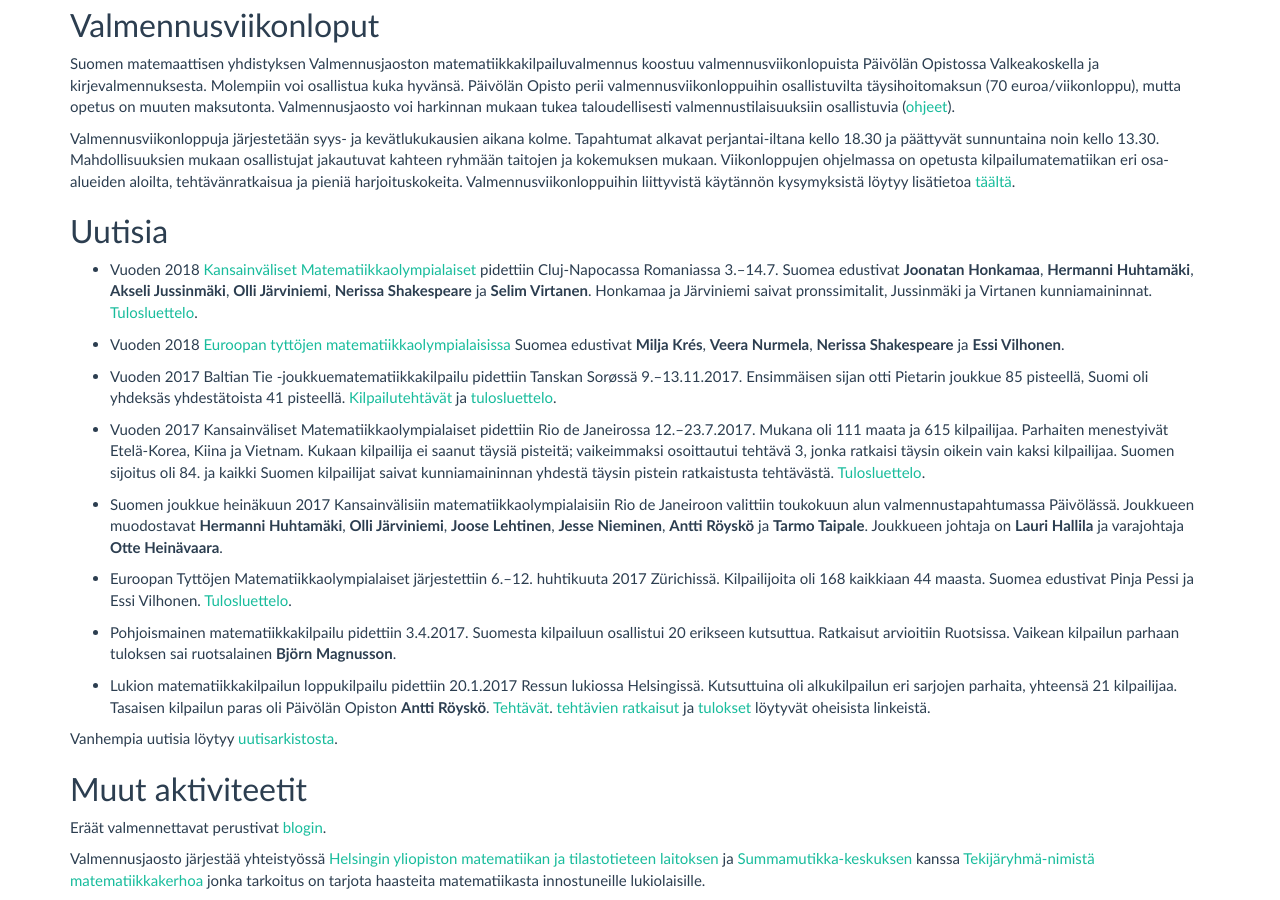
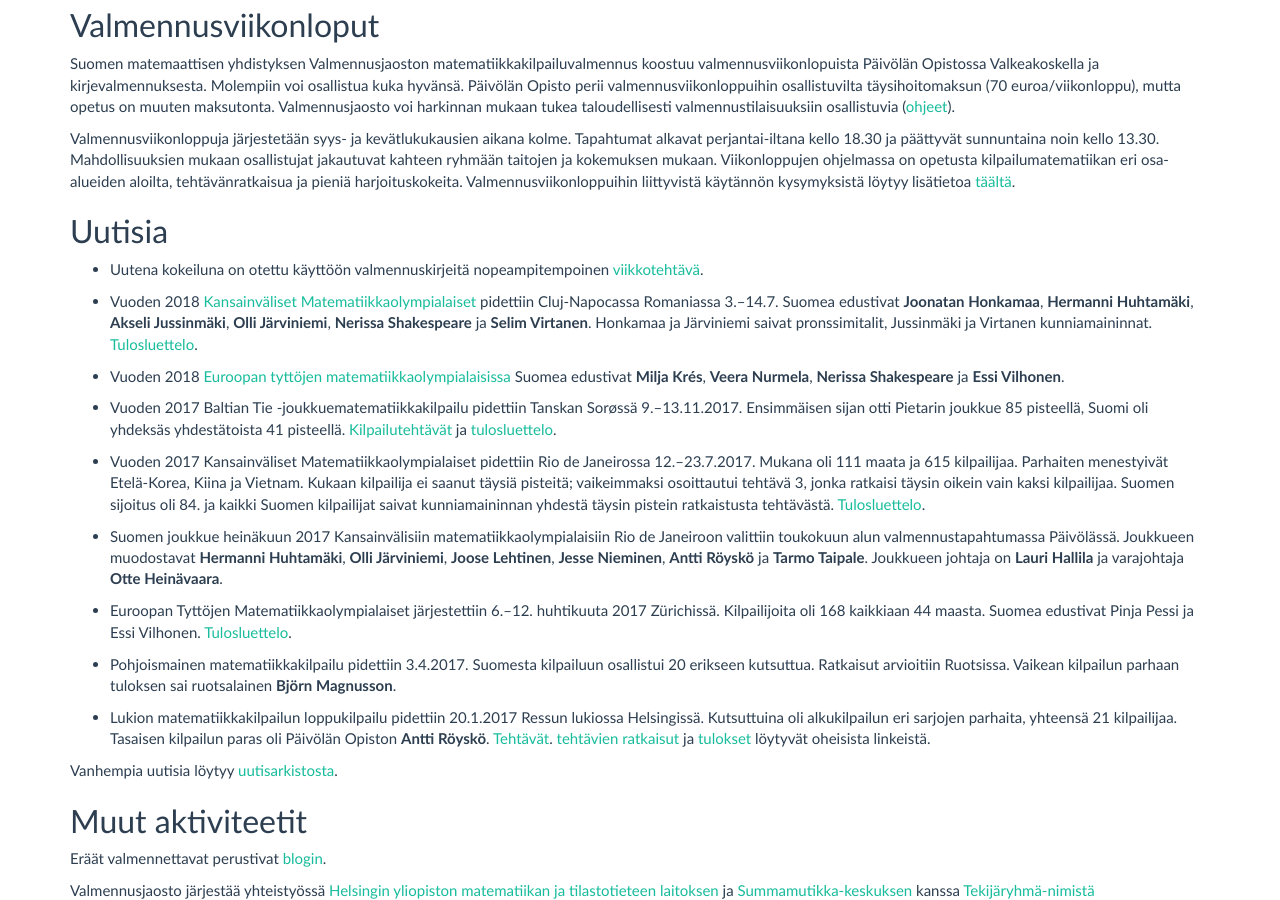
Before and after one commit to matematiikkakilpailut/matematiikkakilpailut.github.io, a Jekyll site: the page built from index.md, in a window 1280 px wide and 900 px high, scrolled down 551 px. Built offline with Jekyll 4.4.1, drawn with Linux system fonts in a browser that asks for light colours.

Commit message:
Viikkotehtävä

```diff
--- a/index.md
+++ b/index.md
@@ -60,6 +60,8 @@ harjoituskokeita. Valmennus&shy;viikonloppuihin liittyvistä käytännön
 kysymyksistä löytyy lisätietoa [täältä](kaytanto).
 
 ## <a name="uutisia"></a>Uutisia
+
+* Uutena kokeiluna on otettu käyttöön valmennuskirjeitä nopeampitempoinen [viikkotehtävä](https://keskustelu.matematiikkakilpailut.fi/c/viikkotehtavat).
 
 * Vuoden 2018 [Kansainväliset Matematiikkaolympialaiset](http://www.imo2018.org/) pidettiin Cluj-Napocassa Romaniassa 3.&ndash;14.7. Suomea edustivat **Joonatan Honkamaa**, **Hermanni Huhtamäki**, **Akseli Jussinmäki**, **Olli Järviniemi**, **Nerissa Shakespeare** ja **Selim Virtanen**. Honkamaa ja Järviniemi saivat pronssimitalit, Jussinmäki ja Virtanen kunniamaininnat. [Tulosluettelo](http://imo-official.org/year_country_r.aspx?year=2018).
 
```
